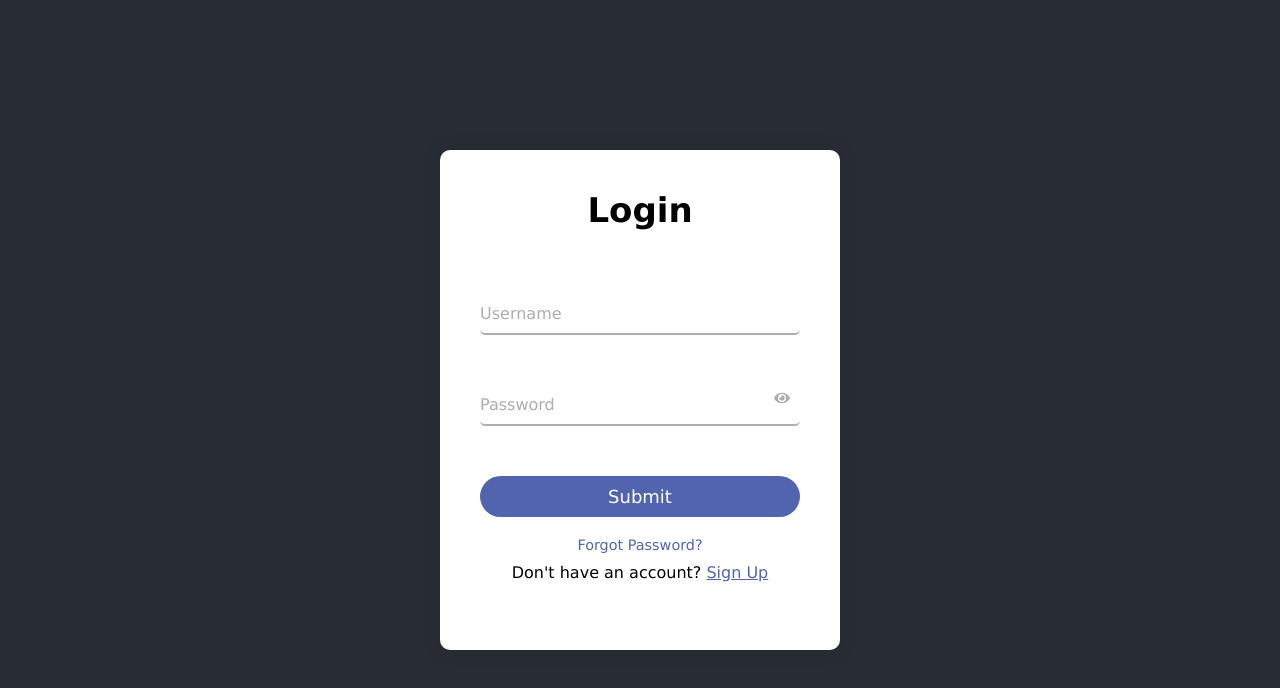
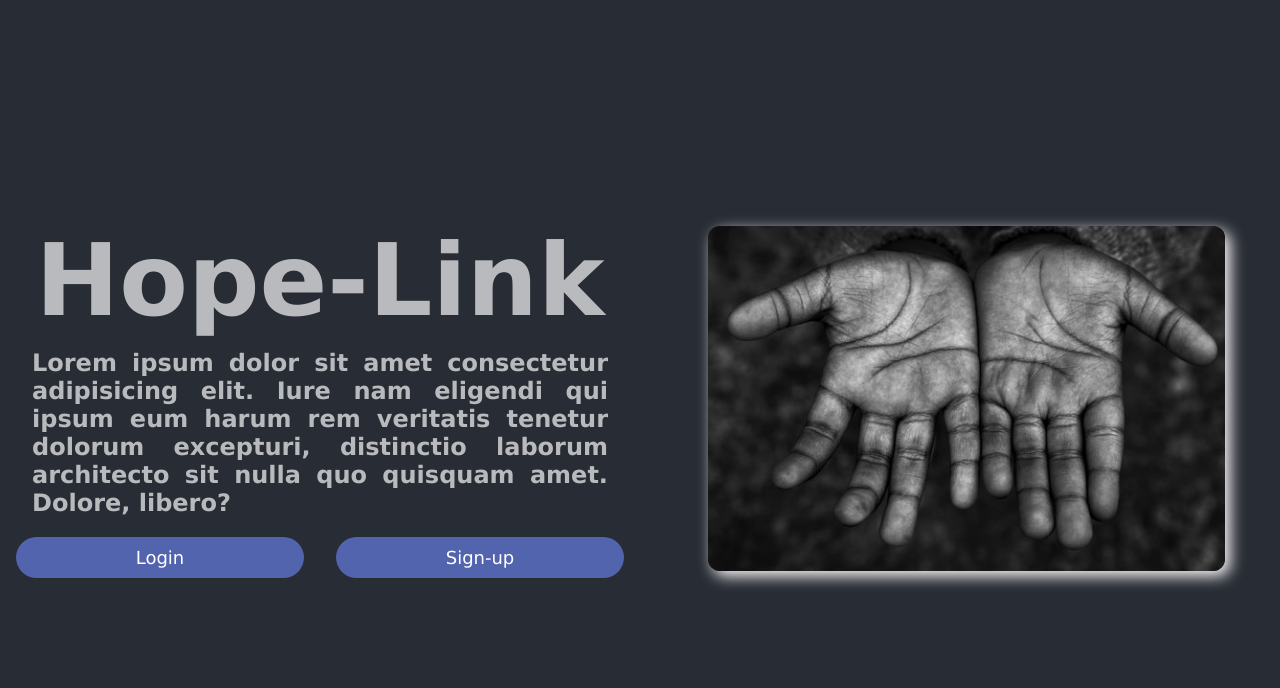
Before and after one commit to KatharOm15/Hope-Link, a React (Create React App) app in the folder hopelink-frontend/: page / in a window 1280 px wide. Shown: the top 688 px of the page. Built offline with nearby package versions, Linux system fonts and the light colour scheme.

Commit message:
landing png added

```diff
--- a/hopelink-frontend/src/App.js
+++ b/hopelink-frontend/src/App.js
@@ -1,15 +1,20 @@
-import "./App.css";
+// import "./App.css";
 import { BrowserRouter, Routes, Route } from "react-router-dom";
 import SignUp from "./components/signup/SignUp";
 import Login from "./components/Login/Login";
+import Landing from "./components/Landing/Landing";
 
 const AppContent = () => {
   return (
     <div className="content">
       <Routes>
-        <Route path="/" element={<Login />} />
+        <Route path="/" element={<Landing />} />
         <Route path="/sign-up" element={<SignUp />} />
-      </Routes>
+        <Route path="/login" element={<Login />} />
+
+        </Routes>
+
+
     </div>
   );
 };
--- a/hopelink-frontend/src/components/Landing/Landing.jsx
+++ b/hopelink-frontend/src/components/Landing/Landing.jsx
@@ -1,6 +1,7 @@
 import React from 'react';
-import { Outlet, useNavigate } from 'react-router-dom';
+import { useNavigate,Link } from 'react-router-dom';
 import './landing.css'
+import logo from './landing.png'
 
 const Landing = () => {
   const navigate = useNavigate();
@@ -11,38 +12,28 @@ const Landing = () => {
   };
 
   const handleSignupClick = () => {
-    navigate('/signup');
+    navigate('/sign-up');
   };
 
   return (
-    <div className="main">
-      <div className='left' style={{ textAlign: 'center', padding: '50px' }}>
+   <div className="main">
+      <div className="left">
+        <div className="content">
+          <h1>Hope-Link</h1>
 
-      <h1>Welcome to Our Platform</h1>
-      <p>Please choose one of the following options:</p>
-
-      {/* Buttons to redirect to Login and Signup pages */}
-      <button
-        onClick={handleLoginClick}
-        style={{ margin: '10px', padding: '10px 20px', fontSize: '16px' }}
-      >
-        Login
-      </button>
-
-      <button
-        onClick={handleSignupClick}
-        style={{ margin: '10px', padding: '10px 20px', fontSize: '16px' }}
-      >
-        Signup
-      </button>
-
-
-    </div>
-    <div className="right">
-    <Outlet></Outlet>
-    </div>
-    </div>
-
+          <h2>Lorem ipsum dolor sit amet consectetur adipisicing elit. Iure nam eligendi qui ipsum eum harum rem veritatis tenetur dolorum excepturi, distinctio laborum architecto sit nulla quo quisquam amet. Dolore, libero?</h2>
+        </div>
+        <div className="buttons">
+          <button onClick={handleLoginClick}>Login</button>
+          <button onClick={handleSignupClick}>Sign-up</button>
+        </div>
+      </div>
+      <div className="right">
+        <div className="image">
+          <img src={logo} alt="sjh" />
+        </div>
+      </div>
+   </div>
 
 
   );
--- a/hopelink-frontend/src/components/Landing/landing.css
+++ b/hopelink-frontend/src/components/Landing/landing.css
@@ -1,18 +1,102 @@
+*{
+
+    font-family: 'Segoe UI', Tahoma, Geneva, Verdana, sans-serif;
+}
 .main{
+    background: #282c34;
     display: flex;
     width: 100%;
-
     height: 100vh;
-    background: rgb(0,0,0);
-background: linear-gradient(173deg, rgba(0,0,0,1) 0%, rgba(54,135,127,0.2274159663865546) 100%);
+    animation: slideIn 1s ease;
 }
 .left{
     float: left;
+    display: flex;
+    justify-content: center;
+    align-items: center;
+    width: 100%;
+    flex-direction: column;
 
-    width: 50%;
-    color: white;
+
 }
 .right{
+    display: flex;
+    float: right;
+    align-items: center;
+    justify-content: center;
+    width:100%;
 
+
+}
+img{
+    align-self: center;
+    justify-self: center;
+    margin-left: 35px;
+    box-shadow: 5px 5px 15px  white;
+    width: 90%;
+    border-radius: 12px;
+    opacity: 0;  /* Start with the element hidden */
+    animation: fadeInOnLoad 2s ease-in forwards;  /* 2s fade-in animation */
+
+}
+@keyframes fadeInOnLoad {
+    from {
+        opacity: 0;  /* Start from invisible */
+    }
+    to {
+        opacity: 1;  /* End with fully visible */
+    }
+}
+.content{
+    width: 100%;
+   display: flex;
+   flex-direction: column;
+   align-items: center;
+   justify-content: center;
+
+
+
+}
+h1,h2{
+    color: rgba(255, 255, 255, 0.675);
+}
+h1{
+    font-size: 100px;
+    font-weight: bolder;
+
+}
+h2{
+    width: 90%;
+    margin-top: 10px;
+   text-align: justify;
+
+}
+.buttons{
+    margin-top: 20px;
+    width: 100%;
+    display: flex;
+    justify-content: space-around;
+
+}
+button{
     width: 45%;
+    padding: 10px;
+    background: #5264ae;
+    border: none;
+    color: #fff;
+    font-size: 18px;
+    border-radius: 25px;
+    cursor: pointer;
+    transition: background 0.3s ease;
 }
+
+@keyframes slideIn {
+    0% {
+      transform: translateY(-100px);
+      opacity: 0;
+    }
+    100% {
+      transform: translateY(0);
+      opacity: 1;
+    }
+  }
--- a/hopelink-frontend/src/components/Login/Login.css
+++ b/hopelink-frontend/src/components/Login/Login.css
@@ -4,16 +4,19 @@
   box-sizing: border-box;
 }
 
-body {
+/* body {
   display: flex;
   justify-content: center;
+  width: 100%;
   align-items: center;
   height: 100vh;
   background: #282c34;
   font-family: "Arial", sans-serif;
-}
+} */
 
 .login-container {
+  background: #282c34;
+  width: 100%;
   display: flex;
   justify-content: center;
   align-items: center;
@@ -33,6 +36,9 @@ body {
 }
 
 .login-title {
+  justify-content: center;
+  text-align: center;
+  color: #282c34;
   font-size: 34px;
   font-weight: bold;
   margin-bottom: 20%;
--- a/hopelink-frontend/src/components/signup/SignUp.css
+++ b/hopelink-frontend/src/components/signup/SignUp.css
@@ -1,25 +1,27 @@
 /* Ensure the CSS file is properly linked to your React component */
-* {
+/* * {
     margin: 0;
     padding: 0;
     box-sizing: border-box;
-  }
+  } */
 
-  body {
+  /* body {
     font-family: 'Arial', sans-serif;
     background-color: #f4f4f9;
     display: flex;
     justify-content: center;
     align-items: center;
     height: 100vh;
-  }
+  } */
 
   .signup-container {
+    background: #282c34;
     display: flex;
     justify-content: center;
     align-items: center;
     width: 100%;
     height: 100vh;
+    animation: slideIn 1s ease;
   }
 
   .signup-box {
@@ -116,3 +118,13 @@
       padding: 20px;
     }
   }
+  @keyframes slideIn {
+    0% {
+      transform: translateY(-100px);
+      opacity: 0;
+    }
+    100% {
+      transform: translateY(0);
+      opacity: 1;
+    }
+  }
--- a/hopelink-frontend/src/components/signup/Signup.jsx
+++ b/hopelink-frontend/src/components/signup/Signup.jsx
@@ -1,7 +1,7 @@
 import React, { useState } from "react";
 import { FaEye, FaEyeSlash } from "react-icons/fa"; // Import Font Awesome icons
 import './SignUp.css'
-import { Link } from "react-router-dom";
+import { Link,Outlet } from "react-router-dom";
 
 const SignUp = () => {
   const [formState, setFormState] = useState({
@@ -77,6 +77,9 @@ const SignUp = () => {
               onChange={handleInputChange}
             />
             <label>Confirm Password</label>
+            <span className="password-toggle-icon" onClick={toggleShowPassword}>
+              {showPassword ? <FaEyeSlash /> : <FaEye />}
+            </span>
           </div>
           <button type="submit" className="submit-btn">
             Sign Up
@@ -85,9 +88,10 @@ const SignUp = () => {
         <br />
         <p>
             Already have an account?{' '}
-            <Link to="/" className="signup-link">Login</Link>
+            <Link to="/login" className="signup-link">Login</Link>
           </p>
       </div>
+
     </div>
   );
 };
--- a/hopelink-frontend/src/index.js
+++ b/hopelink-frontend/src/index.js
@@ -52,7 +52,11 @@ root.render(
   // <React.StrictMode>
   //   <RouterProvider router={router}></RouterProvider>
   // </React.StrictMode>
-  <App/>
+
+  <> <App/>
+
+  </>
+
 );
 
 // If you want to start measuring performance in your app, pass a function
```
Also changed, not shown: hopelink-frontend/src/components/CSS/sign-up.css (deleted), hopelink-frontend/src/components/Landing/landing.png (added).
